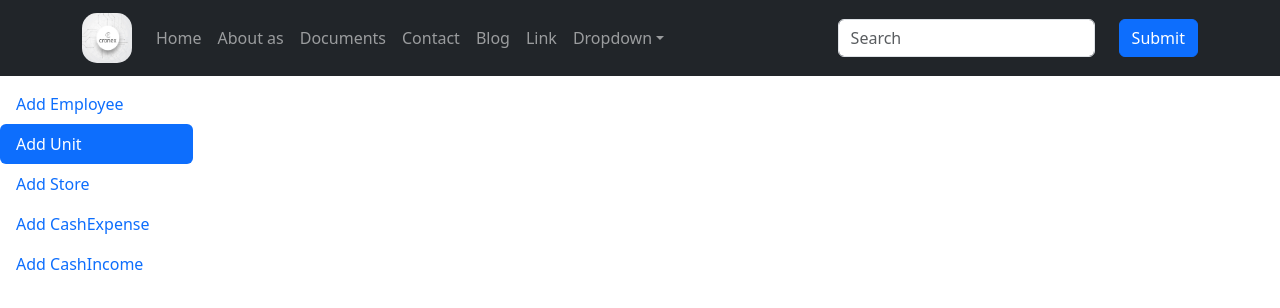
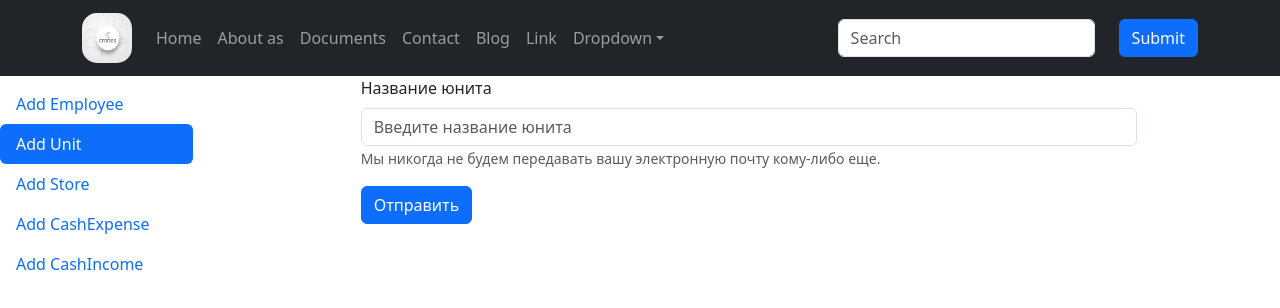
Before and after one commit to OlimovAmir/SaleOfProducts_Client, a React (Create React App) app: page /documents in a window 1280 px wide. Both pictures are taken after a click on the tab "Add Unit". Shown: the top 308 px of the page. Built offline with nearby package versions, Linux system fonts and the light colour scheme.

Commit message:
has been created file formUnit

```diff
--- /dev/null
+++ b/src/form/FormUnit.jsx
@@ -0,0 +1,61 @@
+import React, { useState } from 'react';
+import { Container, Form, Button } from 'react-bootstrap';
+import axios from 'axios';
+
+function FormUnit() {
+  // Состояние для хранения данных формы
+  const [formData, setFormData] = useState({
+    name: ''
+  });
+
+  // Обработчик события для обновления данных формы при изменении ввода
+  const handleInputChange = (e) => {
+    const { name, value } = e.target;
+    setFormData({ ...formData, [name]: value });
+  };
+
+  // Обработчик события для отправки данных формы на бэкенд
+  const handleSubmit = (e) => {
+    e.preventDefault();
+
+    // Отправляем данные формы на бэкенд API с помощью Axios
+    axios.post('http://localhost:5134/api/Unit/Create', formData)
+      .then(response => {
+        // Обработка успешного ответа
+        console.log('Данные успешно отправлены:', response.data);
+        // По желанию, можно сбросить форму здесь
+      })
+      .catch(error => {
+        // Обработка ошибки
+        console.error('Не удалось отправить данные:', error);
+      });
+  };
+
+  return (
+    <>
+      <Container style={{ width: '100vh' }}>
+        <Form onSubmit={handleSubmit}>
+          <Form.Group className="mb-3" controlId="formBasicEmail">
+            <Form.Label className='text-left'>Название юнита</Form.Label>
+            <Form.Control
+              type="text"
+              placeholder="Введите название юнита"
+              name="name"
+              value={formData.name}
+              onChange={handleInputChange}
+            />
+            <Form.Text className="text-muted">
+              Мы никогда не будем передавать вашу электронную почту кому-либо еще.
+            </Form.Text>
+          </Form.Group>
+
+          <Button variant="primary" type="submit">
+            Отправить
+          </Button>
+        </Form>
+      </Container>
+    </>
+  );
+}
+
+export default FormUnit;
--- a/src/pages/Documents.jsx
+++ b/src/pages/Documents.jsx
@@ -1,10 +1,10 @@
 import React from 'react'
 import { Col, Nav, NavItem, Row, TabContainer, TabContent, TabPane } from 'react-bootstrap'
 
-import fotoDisigner from '../images/chip_shema_protsessor_140251_1280x720.jpg';
 import fotoDisigner3 from '../images/3.jpg';
 import fotoDisigner5 from '../images/5.jpg';
 import CashExpense from './CashExpense';
+import FormUnit from '../form/FormUnit';
 
 function Documents() {
     return (
@@ -19,7 +19,7 @@ function Documents() {
                                 </Nav.Link>
                             </NavItem>
                             <NavItem>
-                                <Nav.Link eventKey='second' className="nav-link" style={{ textAlign: 'left' }}>
+                                <Nav.Link eventKey='unit' className="nav-link" style={{ textAlign: 'left' }}>
                                     Add Unit
                                 </Nav.Link>
                             </NavItem>
@@ -43,13 +43,10 @@ function Documents() {
                     <Col sm={10}>
                         <TabContent>
                             <TabPane eventKey='first'>
-                                <img
-                                    src={fotoDisigner}
-                                    className='img-fluid'
-                                    alt='fotoDisigner'
-                                />
+
                             </TabPane>
-                            <TabPane eventKey='second'>
+                            <TabPane eventKey='unit'>
+                                <FormUnit/>
                             </TabPane>
                             <TabPane eventKey='third'>
                                 <img
```
